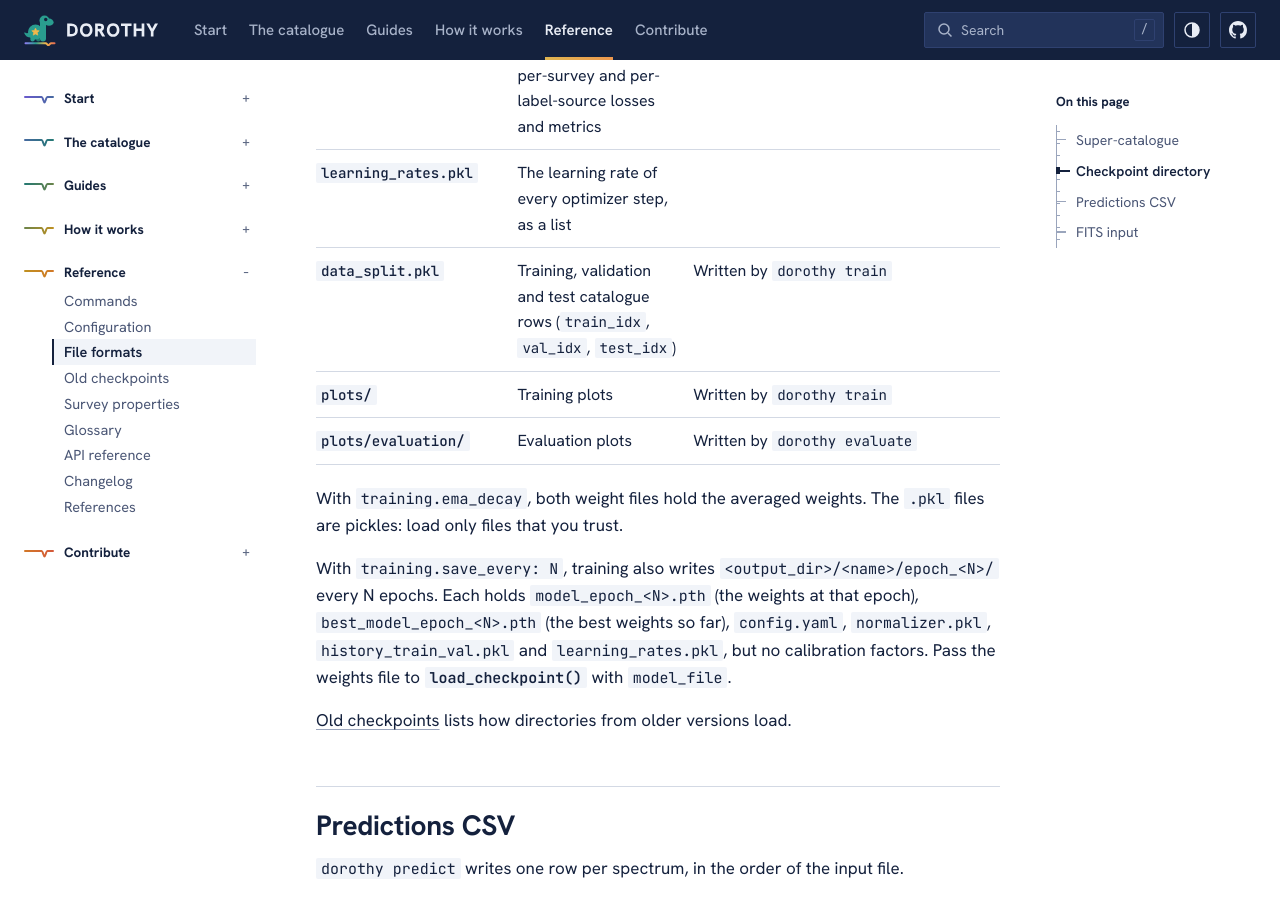
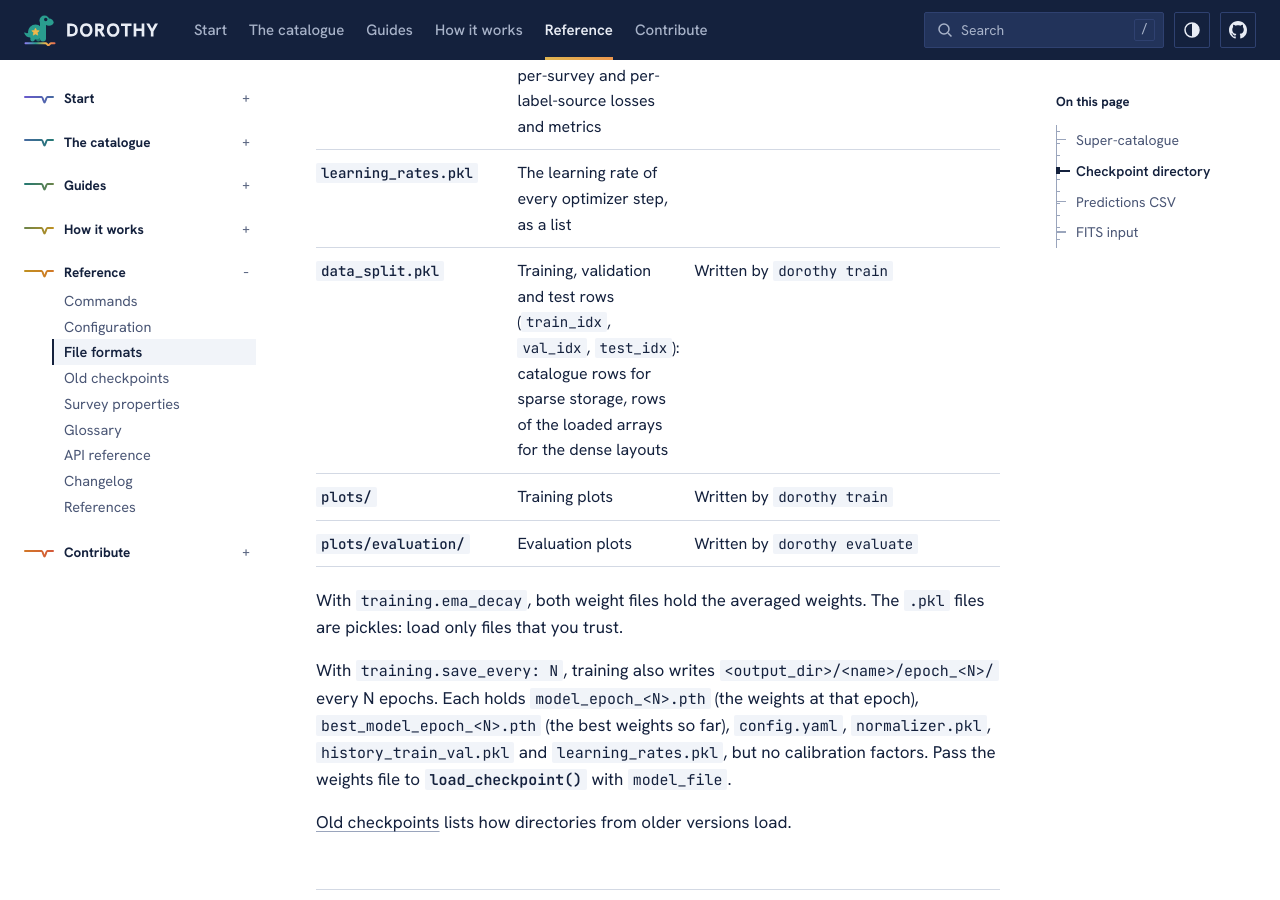
Before and after one commit to joshspeagle/dorothy, a Sphinx documentation site: the page built from docs/reference/file-formats.md, in a window 1280 px wide and 900 px high, scrolled down 2149 px. Built offline with Sphinx 7.4.7, drawn with Linux system fonts in a browser that asks for light colours.

Commit message:
Say which rows the data split holds in each layout
Co-Authored-By: Claude Opus 5.5 <noreply@anthropic.com>
Claude-Session: https://claude.ai/code/session_013VGjdTeX51F1FvNNYuK4tc

```diff
--- a/docs/reference/file-formats.md
+++ b/docs/reference/file-formats.md
@@ -43,7 +43,7 @@ writes the files without a note in the last column.
 | `normalizer.pkl` | Label normalization: parameter → `median`, `IQR`, and `log_median`, `log_IQR` for Teff | |
 | `history_train_val.pkl` | Training history: a dict with `history_train`, `history_val`, `best_epoch` and the per-survey and per-label-source losses and metrics | |
 | `learning_rates.pkl` | The learning rate of every optimizer step, as a list | |
-| `data_split.pkl` | Training, validation and test catalogue rows (`train_idx`, `val_idx`, `test_idx`) | Written by `dorothy train` |
+| `data_split.pkl` | Training, validation and test rows (`train_idx`, `val_idx`, `test_idx`): catalogue rows for sparse storage, rows of the loaded arrays for the dense layouts | Written by `dorothy train` |
 | `plots/` | Training plots | Written by `dorothy train` |
 | `plots/evaluation/` | Evaluation plots | Written by `dorothy evaluate` |
 
```
